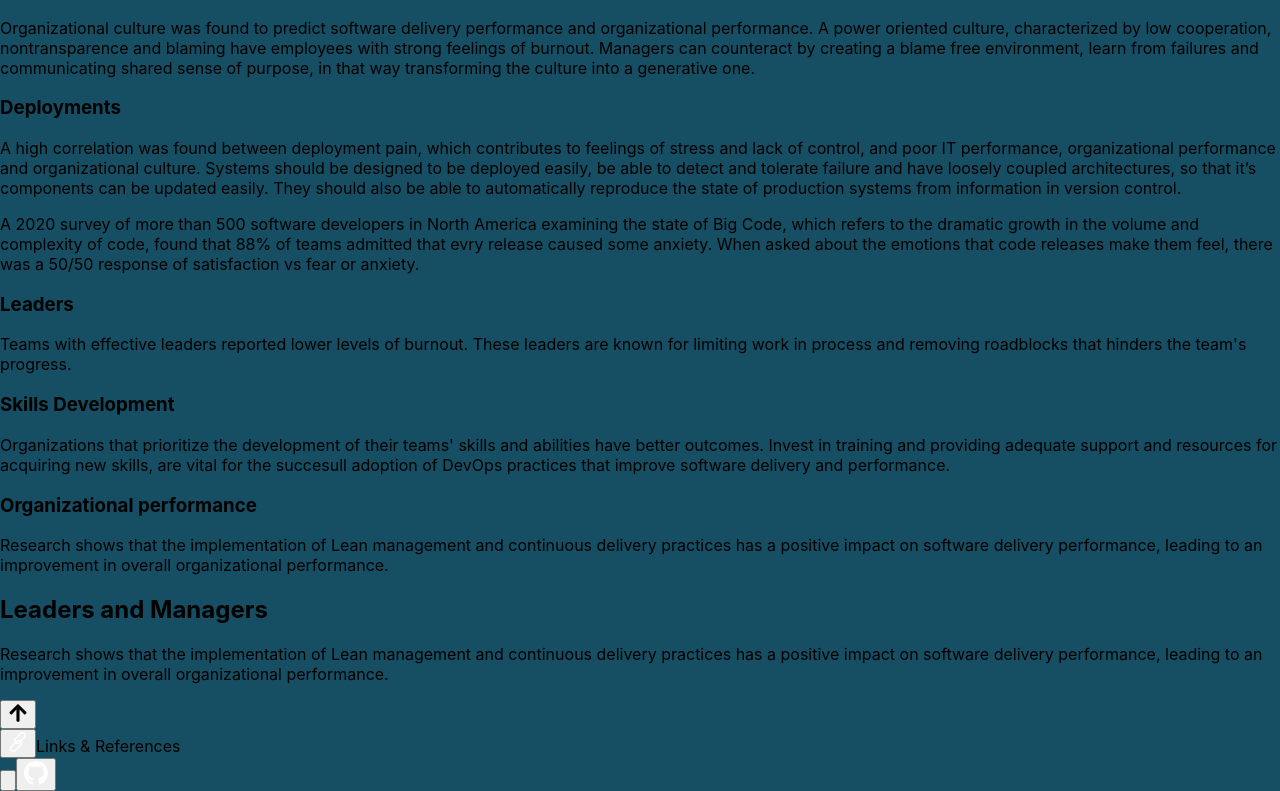
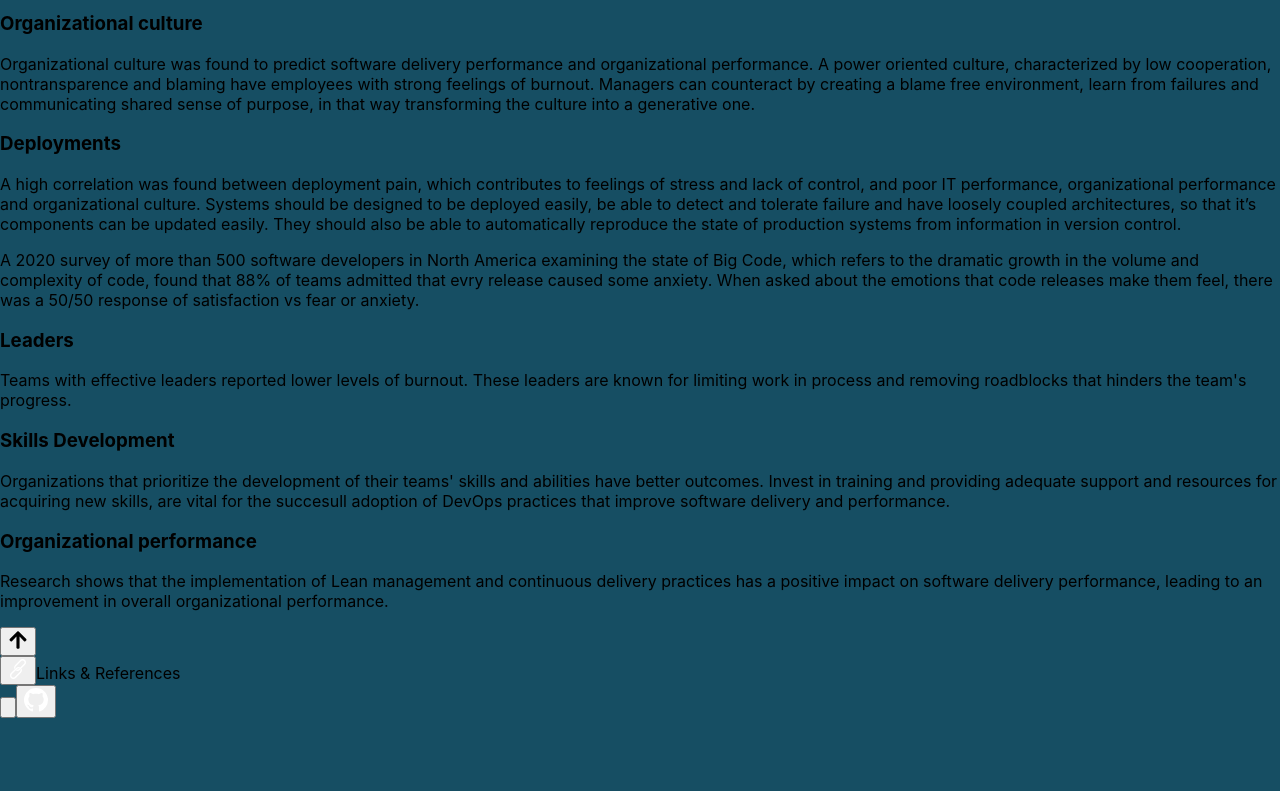
Before and after one commit to phajsi/burnout-spa, a React (Create React App) app: page /burnout-in-tech in a window 1280 px wide. Shown: the part 7939-8730 px from the top of the page. After the commit the page ends 8657 px from the top, so only its background shows below. Built offline with nearby package versions, Linux system fonts and the light colour scheme.

Commit message:
small fixes

```diff
--- a/src/pages/Burnout.tsx
+++ b/src/pages/Burnout.tsx
@@ -697,6 +697,7 @@ const Burnout = () => {
           </b>{" "}
           were found to contribute to these positive outcomes.
         </p>
+        <br />
         <p>
           The core principles of Lean management involve granting employees the
           necessary time and resources to improve their work and creating an
@@ -781,17 +782,7 @@ const Burnout = () => {
           organizational performance.
         </p>
       </div>
-      <h2 id="third_header" className={`${styles.h2}`}>
-        Leaders and Managers
-      </h2>
-      <div className={`${styles.content_container}`}>
-        <p>
-          Research shows that the implementation of Lean management and
-          continuous delivery practices has a positive impact on software
-          delivery performance, leading to an improvement in overall
-          organizational performance.
-        </p>
-      </div>
+
       <Footer openModal={() => setOpen(true)} />
     </>
   );
```
